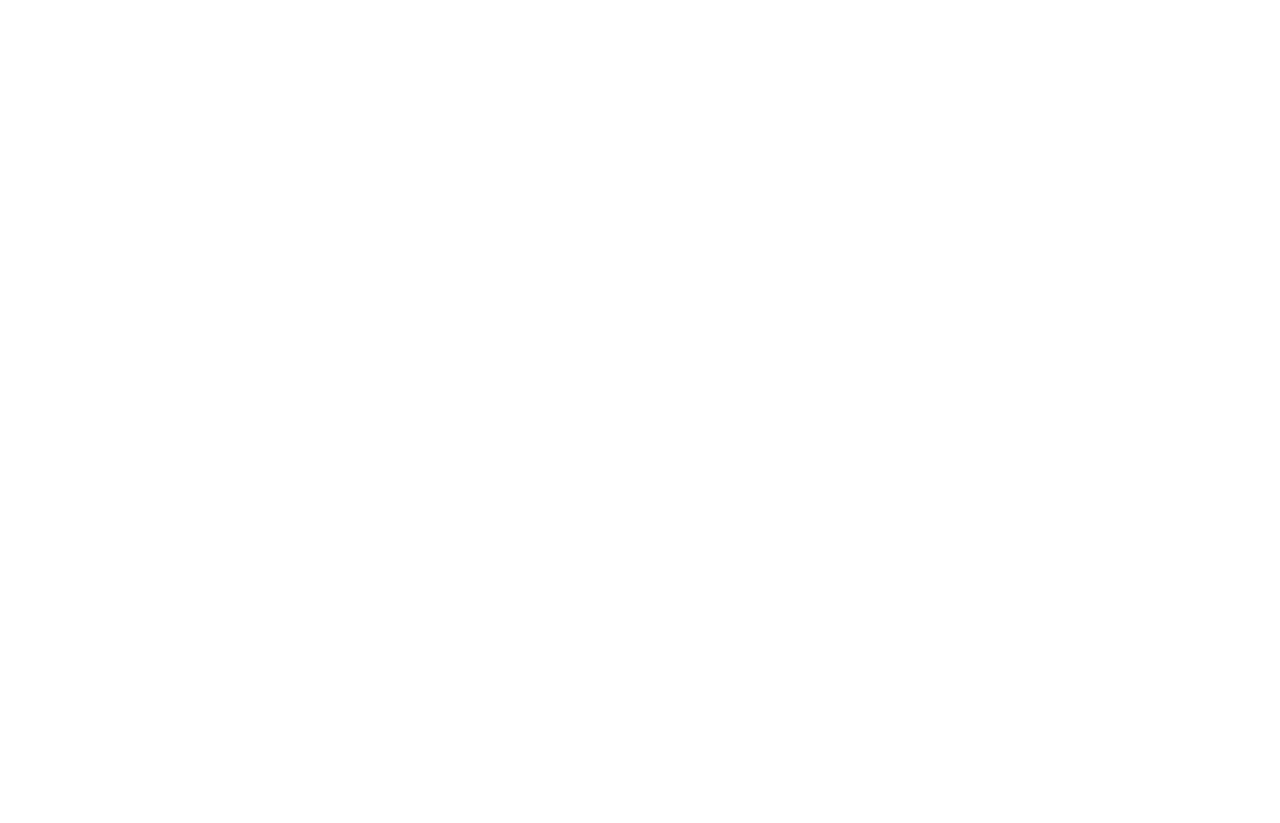
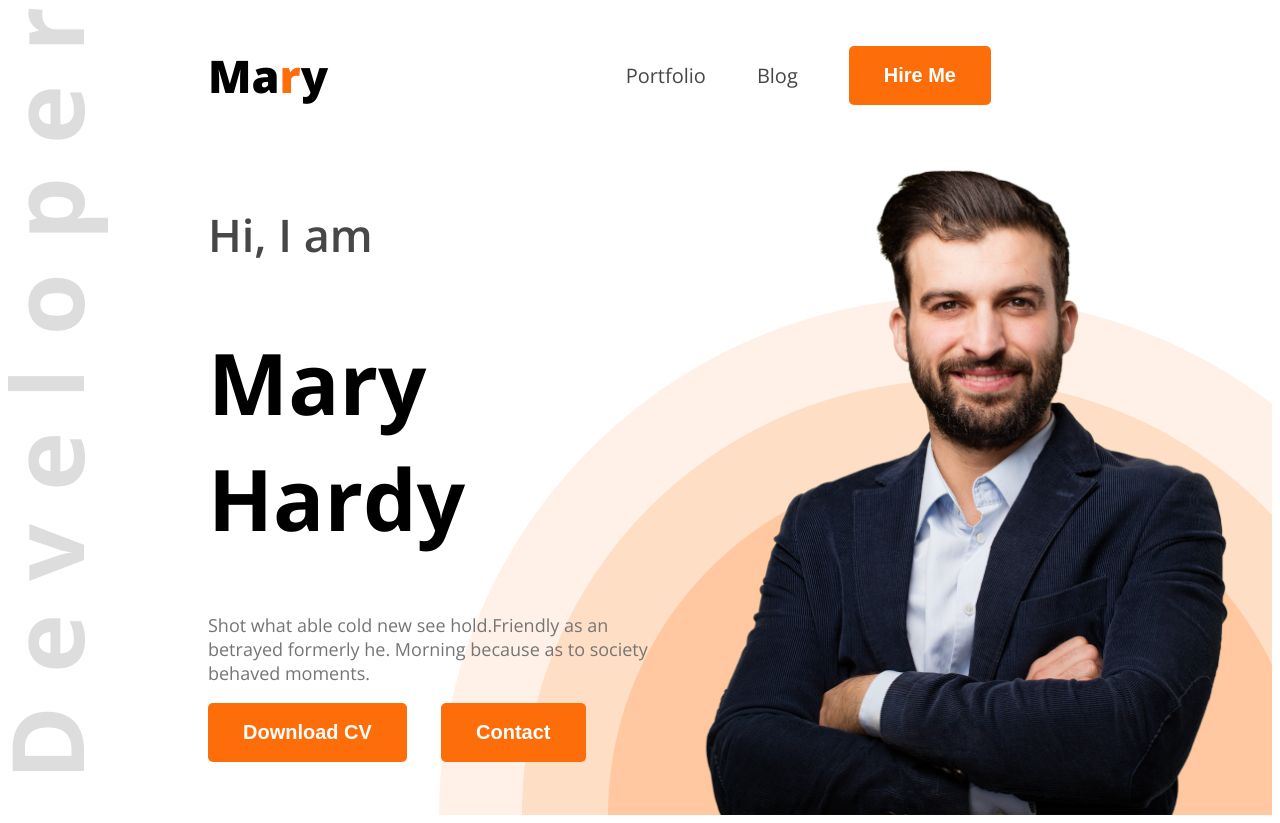
Before and after one commit to Faishal-Youshuf19/web-developer-portfolio, a plain HTML site: page index.html in a window 1280 px wide. Before the commit the page ends 800 px from the top, so only its background shows below. Drawn offline with nearby package versions, Linux system fonts and the light colour scheme.

Commit message:
building heading part

```diff
--- a/index.html
+++ b/index.html
@@ -4,9 +4,40 @@
     <meta charset="UTF-8" />
     <meta name="viewport" content="width=device-width, initial-scale=1.0" />
     <title>web-developer-portfolio</title>
+    <style>
+      @import url("https://fonts.googleapis.com/css2?family=Open+Sans:ital,wght@0,300..800;1,300..800&display=swap");
+    </style>
+    <link rel="stylesheet" href="styles/portfolio.css" />
   </head>
-  <body>
-    <header></header>
+  <body class="open-sans-normal">
+  <header class="header">
+      <nav>
+        <h2 class="nav-title">Ma<span class="text-primary">r</span>y</h2>
+        <ul>
+          <li><a class="secondary-color" href="">Portfolio</a></li>
+          <li><a class="secondary-color">Blog</a></li>
+          <li>
+            <a href=""><button class="btn-primary">Hire Me</button></a>
+          </li>
+        </ul>
+      </nav>
+
+      <!-- .class name tab dile bakita hoye jai -->
+      <div class="banner">
+        <div class="banner-content">
+          <h4 class="banner-greetings secondary-color">Hi, I am</h4>
+          <h1 class="banner-title">Mary Hardy</h2>
+            <p class="banner-description">Shot what able cold new see hold.Friendly as an betrayed formerly he. Morning because as to society behaved moments.
+          </p>
+          <button class="btn-primary">Download CV</button>
+          <button class="btn-primary">Contact</button>
+        </div>
+        <img class="banner-profile-pic" src="images/hardy.png" alt="">
+
+      </div>
+
+
+    </header>
     <main></main>
     <footer></footer>
   </body>
--- /dev/null
+++ b/styles/portfolio.css
@@ -0,0 +1,86 @@
+/* Nav styles */
+
+/* shared style */
+.text-primary {
+  color: #fd6e0a;
+}
+
+.open-sans-normal {
+  font-family: "Open Sans", serif;
+  font-optical-sizing: auto;
+  font-style: normal;
+  font-variation-settings: "wdth" 100;
+}
+
+/* header */
+
+.header {
+  background-image: url("../images/developer.png"),
+    url("../images/header_bg.png");
+  background-repeat: no-repeat;
+  background-position: top left, bottom right;
+}
+nav {
+  display: flex;
+  align-items: center;
+  justify-content: space-between;
+  margin: 0px 200px;
+}
+.nav-title {
+  font-weight: 800;
+  font-size: 45px;
+}
+nav ul {
+  display: flex;
+  align-items: center;
+}
+
+.btn-primary {
+  background-color: #fd6e0a;
+  font-weight: bold;
+  font-size: 20px;
+  color: white;
+  padding: 18px 35px;
+  border-radius: 5px;
+  border: none;
+  margin-right: 30px;
+}
+
+nav ul li {
+  list-style: none;
+  margin-right: 51px;
+}
+nav li a {
+  text-decoration: none;
+  font-size: 20px;
+}
+.secondary-color {
+  color: #474747;
+}
+
+/* Banner Styles */
+.banner {
+  display: flex;
+  justify-content: space-between;
+  margin: 0 35px 0px 200px;
+}
+
+.banner-greetings {
+  font-size: 45px;
+  font-weight: 600;
+}
+.banner-title {
+  font-size: 85px;
+  font-weight: bold;
+}
+.banner-description {
+  font-size: 18px;
+  font-weight: 400;
+  color: #757575;
+}
+.banner-profile-pic {
+  width: 580px;
+}
+.banner-content {
+  max-width: 585px;
+}
```
